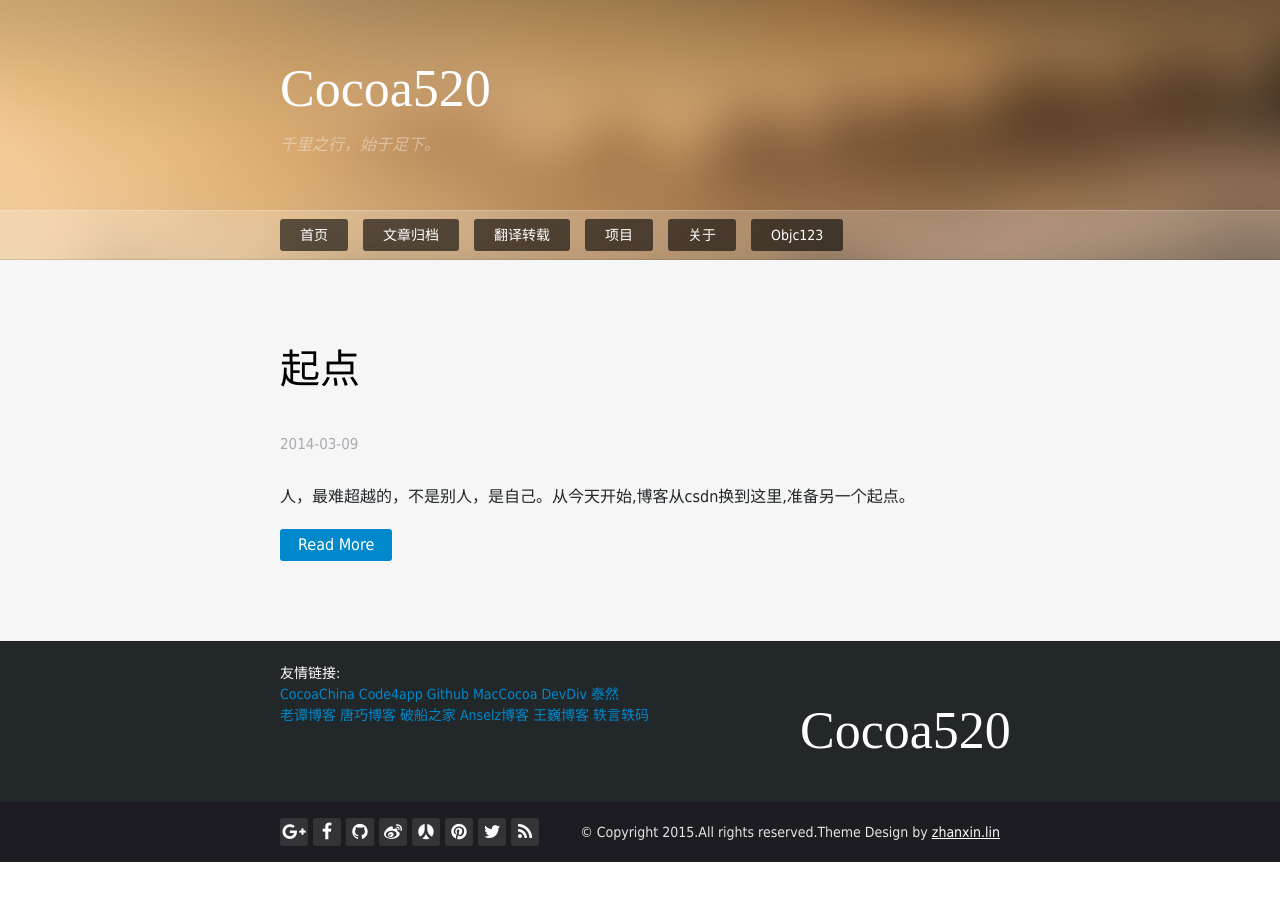
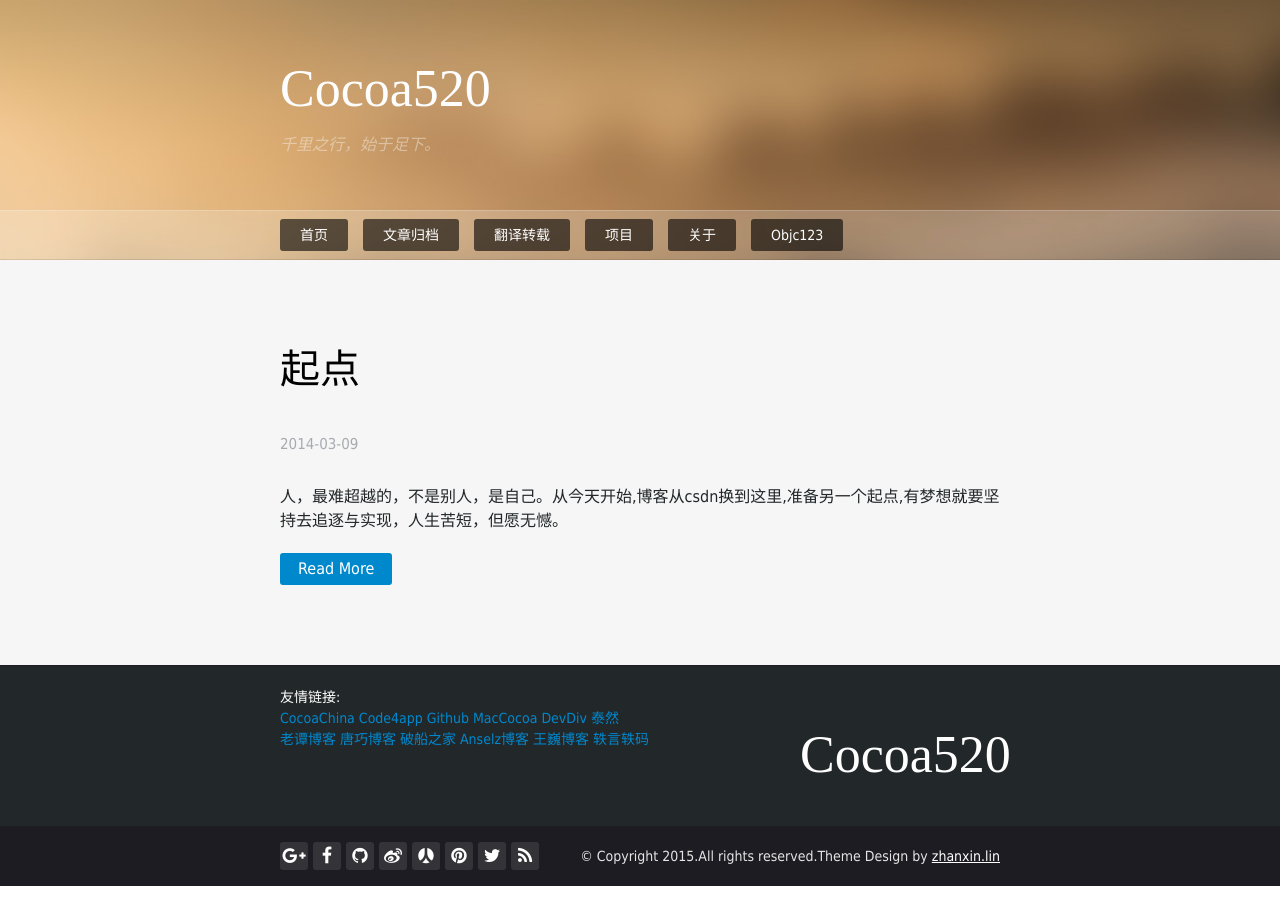
Before and after one commit to cocoa520/cocoa520.github.com, a Jekyll site: the page built from index.html, in a window 1280 px wide. Built offline with Jekyll 4.4.1, drawn with Linux system fonts in a browser that asks for light colours; nearby versions of some CDN libraries; some web fonts are replaced; the list of posts is cut into pages by our own code; comment, search, counter and statistics services are not loaded.

Commit message:
修改评论与文章

```diff
--- a/_config.yml
+++ b/_config.yml
@@ -96,9 +96,9 @@ author:
 
 #评论信息
 disqus:
-  config: true
+  config: false
   id: cocoa520
 
 duoshuo:
-  config: false
+  config: true
   id: cocoa520
--- a/_posts/2014-03-09-on-the-start.md
+++ b/_posts/2014-03-09-on-the-start.md
@@ -1,9 +1,11 @@
 ---
 layout: post
 title: 起点
-description: 人，最难超越的，不是别人，是自己。从今天开始,博客从csdn换到这里,准备另一个起点。
+description: 人，最难超越的，不是别人，是自己。从今天开始,博客从csdn换到这里,准备另一个起点,有梦想就要坚持去追逐与实现，人生苦短，但愿无憾。
 
 ---
+
+### 经典开头
 <b>Hello,World!</b>
 
 一直想把博客换了，每次都没有完成下来，这回一定要换了，这次采用基于jekyll的博客处理系统搭建，本想好好自己设计一翻，发现审美设计能力不行，最后还是采用了「掌心」提供的violet模板，并在此基础上作为一部分修改。
```
